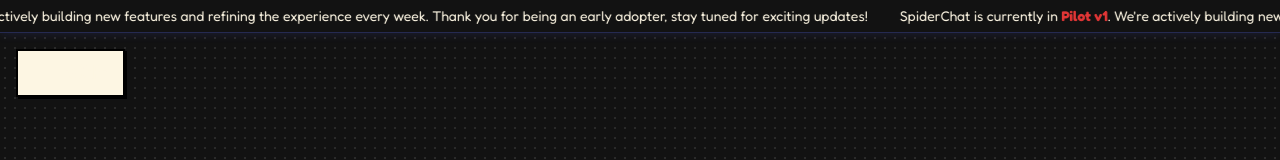
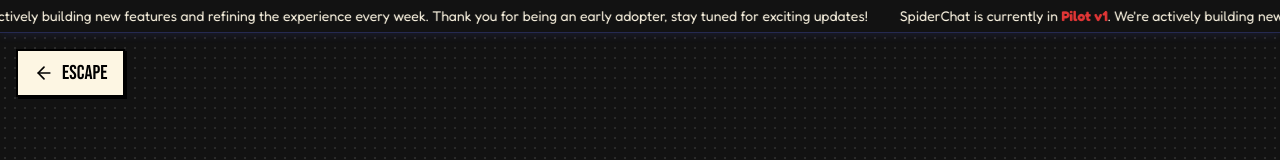
Before and after one commit to illuminatiAyush/SPIDERCHAT, a Next.js app in the folder client/: page /feedback in a window 1280 px wide. Shown: the top 160 px of the page. Built offline with nearby package versions, Linux system fonts and the light colour scheme; no server answers.

Commit message:
fix: feedback color schema

```diff
--- a/client/src/app/feedback/page.tsx
+++ b/client/src/app/feedback/page.tsx
@@ -51,7 +51,7 @@ export default function FeedbackPage() {
       <div className="absolute top-4 left-4 z-50">
         <Link
           href="/"
-          className="flex items-center gap-2 font-bebas text-xl text-foreground bg-spider-white border-2 border-black px-4 py-2 hover:bg-[#39FF14] transition-colors shadow-[2px_2px_0_0_rgba(0,0,0,1)]"
+          className="flex items-center gap-2 font-bebas text-xl text-black bg-spider-white border-2 border-black px-4 py-2 hover:bg-[#39FF14] transition-colors shadow-[2px_2px_0_0_rgba(0,0,0,1)]"
         >
           <ArrowLeft size={20} /> ESCAPE
         </Link>
```
